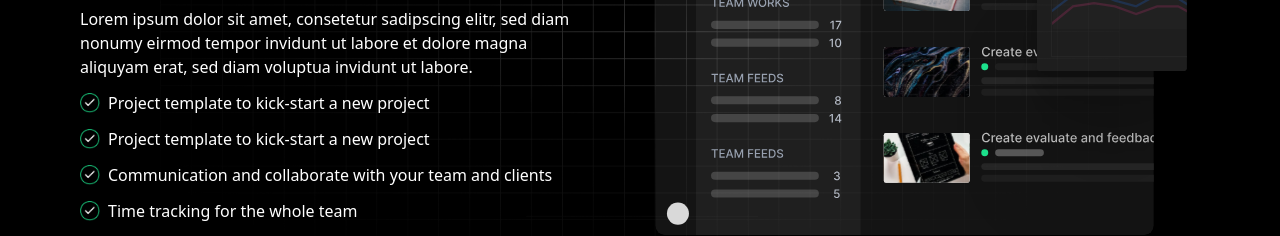
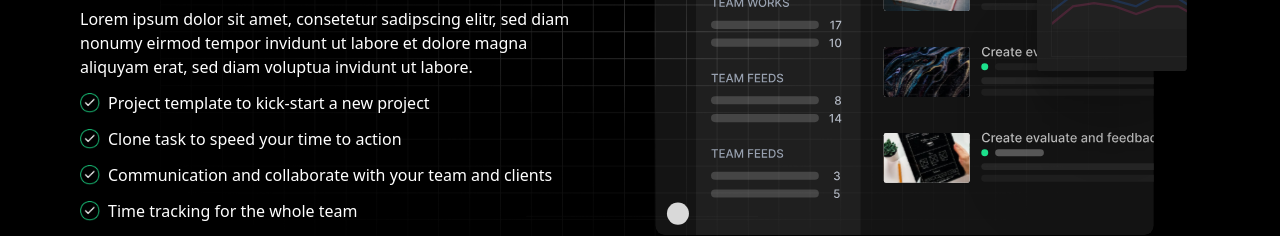
Before and after one commit to HarikaraPrashath/Ceylon_Developer_ui, a Next.js app: page / in a window 1280 px wide. Shown: the part 1860-2096 px from the top of the page. Built offline with nearby package versions, Linux system fonts and the light colour scheme.

Commit message:
change wordings

```diff
--- a/app/page.tsx
+++ b/app/page.tsx
@@ -125,7 +125,7 @@ export default function Home() {
               width={20}
               height={20}
             />
-            Project template to kick-start a new project
+            Clone task to speed your time to action
           </p>
 
           <p className="flex items-center gap-2 mt-3">
```
